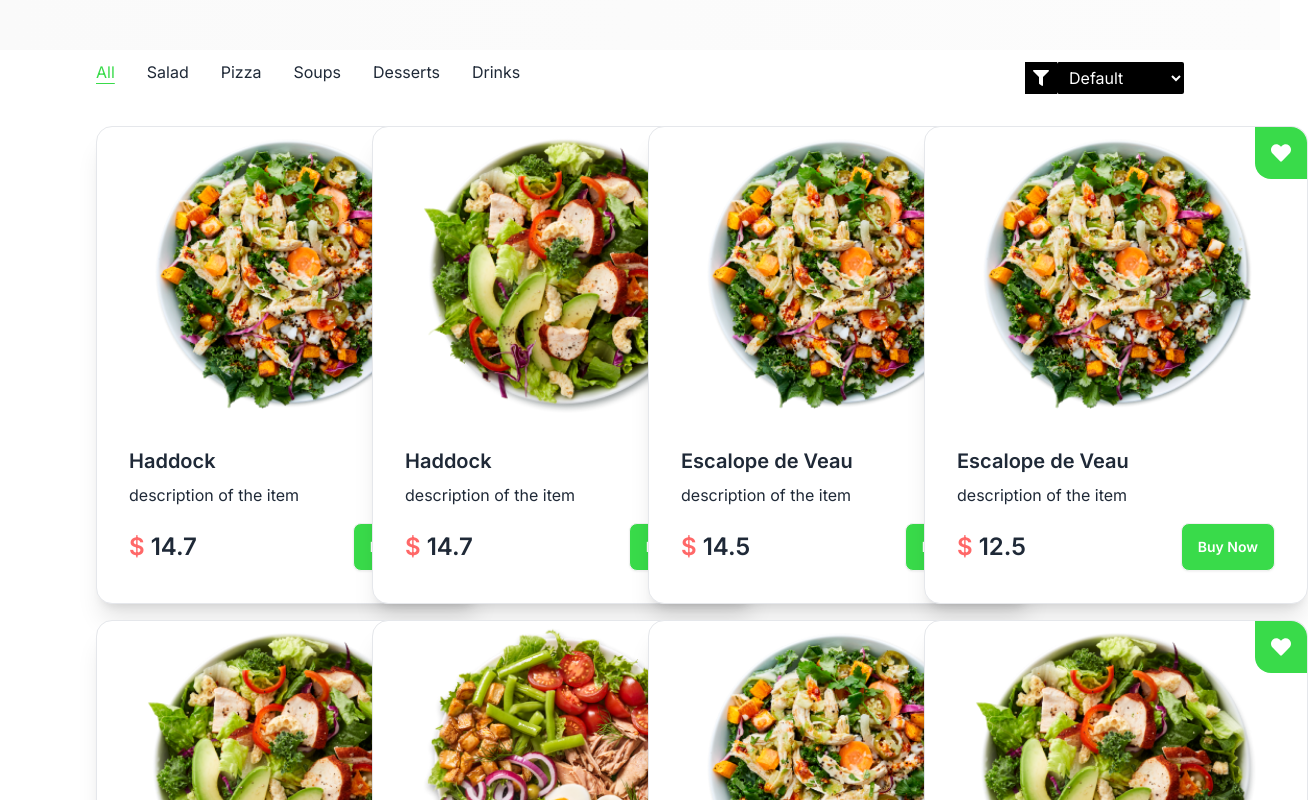
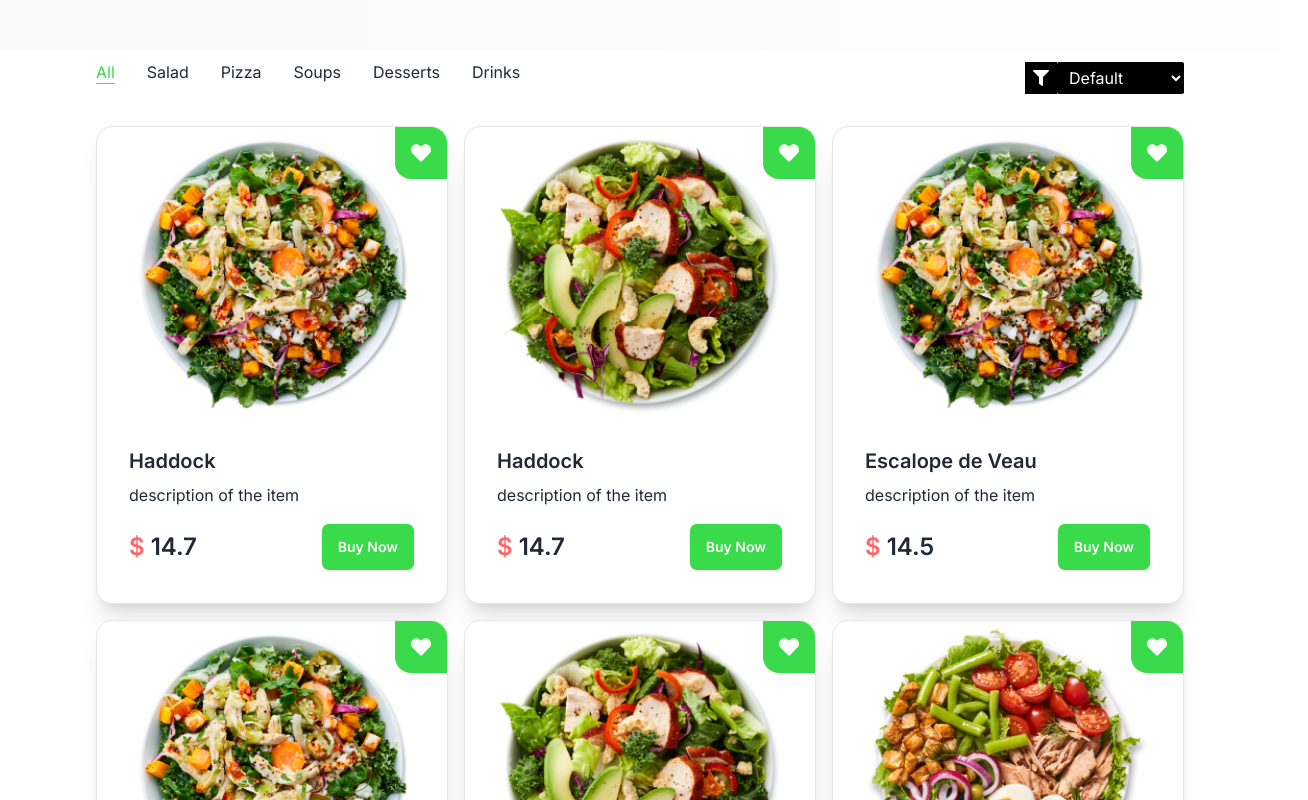
Before and after one commit to HossainRafi/Foodi, a React (Vite) app in the folder foodi-client/: page /menu in a window 1280 px wide. Shown: the part 560-1360 px from the top of the page, 1308 px wide, since content can reach past the window. Built offline with nearby package versions, Linux system fonts and the light colour scheme; no server answers.

Commit message:
card solved

```diff
--- a/foodi-client/src/components/Cards.jsx
+++ b/foodi-client/src/components/Cards.jsx
@@ -10,7 +10,7 @@ export const Cards = ({ item }) => {
   };
 
   return (
-    <div className="card bg-base-100 w-96 shadow-xl relative border">
+    <div className="card bg-base-100 shadow-xl relative border">
       <div
         className={`rating gap-1 absolute right-0 top-0 p-4 heartStar bg-green ${
           isHeartFillted ? "text-rose-500" : "text-white"
--- a/foodi-client/src/pages/shop/Menu.jsx
+++ b/foodi-client/src/pages/shop/Menu.jsx
@@ -165,7 +165,7 @@ export const Menu = () => {
         </div>
 
         {/* product card */}
-        <div className="grid md:grid-cols-4 sm:grid-cols-2 grid-cols-1 gap-4">
+        <div className="grid lg:grid-cols-3 md:grid-cols-2 sm:grid-cols-2 grid-cols-1 gap-4">
           {currentItems.map((item) => (
             <Cards key={item._id} item={item} />
           ))}
```
